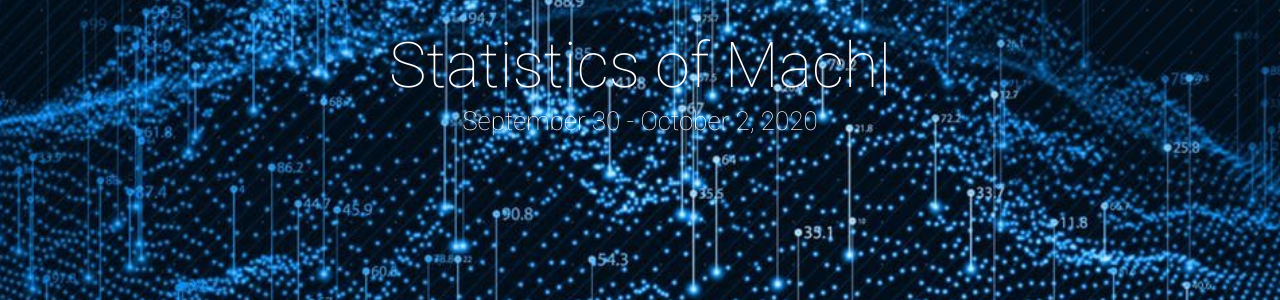
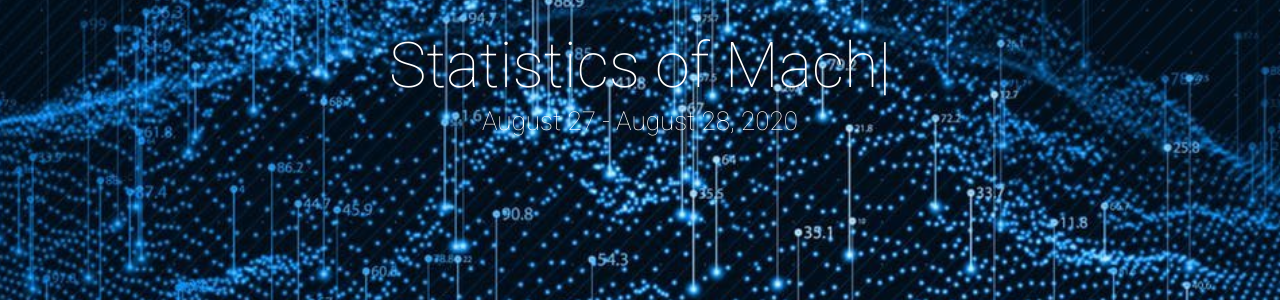
Before and after one commit to barunik/Prague2020, a Jekyll site: the page built from index.html, in a window 1280 px wide and 900 px high, scrolled down 201 px. Shown: the part 154-454 px from the top of the window. Built offline with Jekyll 4.4.1, drawn with Linux system fonts in a browser that asks for light colours; nearby versions of some CDN libraries; comment, search, counter and statistics services are not loaded; some of the changed text lies outside the part shown.

Commit message:
update august

```diff
--- a/_config.yml
+++ b/_config.yml
@@ -56,7 +56,7 @@ navigationLinks:
 # Hero Block
 heroImage: "sixwaysandco.jpg" # "Meter-Data-Management-Itron.jpg" # Big-Data-570x300.jpg" #hero.jpg"
 heroTitle: "<typeout>"
-eventDate: "September 30 - October 2, 2020"
+eventDate: "August 27 - August 28, 2020"
 typeoutTextValues: '"STAT of ML", "Statistics of Machine Learning", ""'
 typeoutFallback: "Statistics of Machine Learning"
 #heroButtons:
@@ -79,7 +79,7 @@ aboutBlock:
 # - {count: "3", specialCharacter: "", info: "parallel tracks", detail: "plus entertainment lounge"}
 
 # Latest News Block
-latestNewsTitle: "Sep 30 - Oct 2, 2020 in Prague"
+latestNewsTitle: "August 27 - August 28, 2020 in Prague"
 
 # Rockstar Speakers Block
 rockstarSpeakersImage: "rockstar-speakers.jpg"
```
Also changed, not shown: _data/sessions.yml (line endings or trailing spaces).
